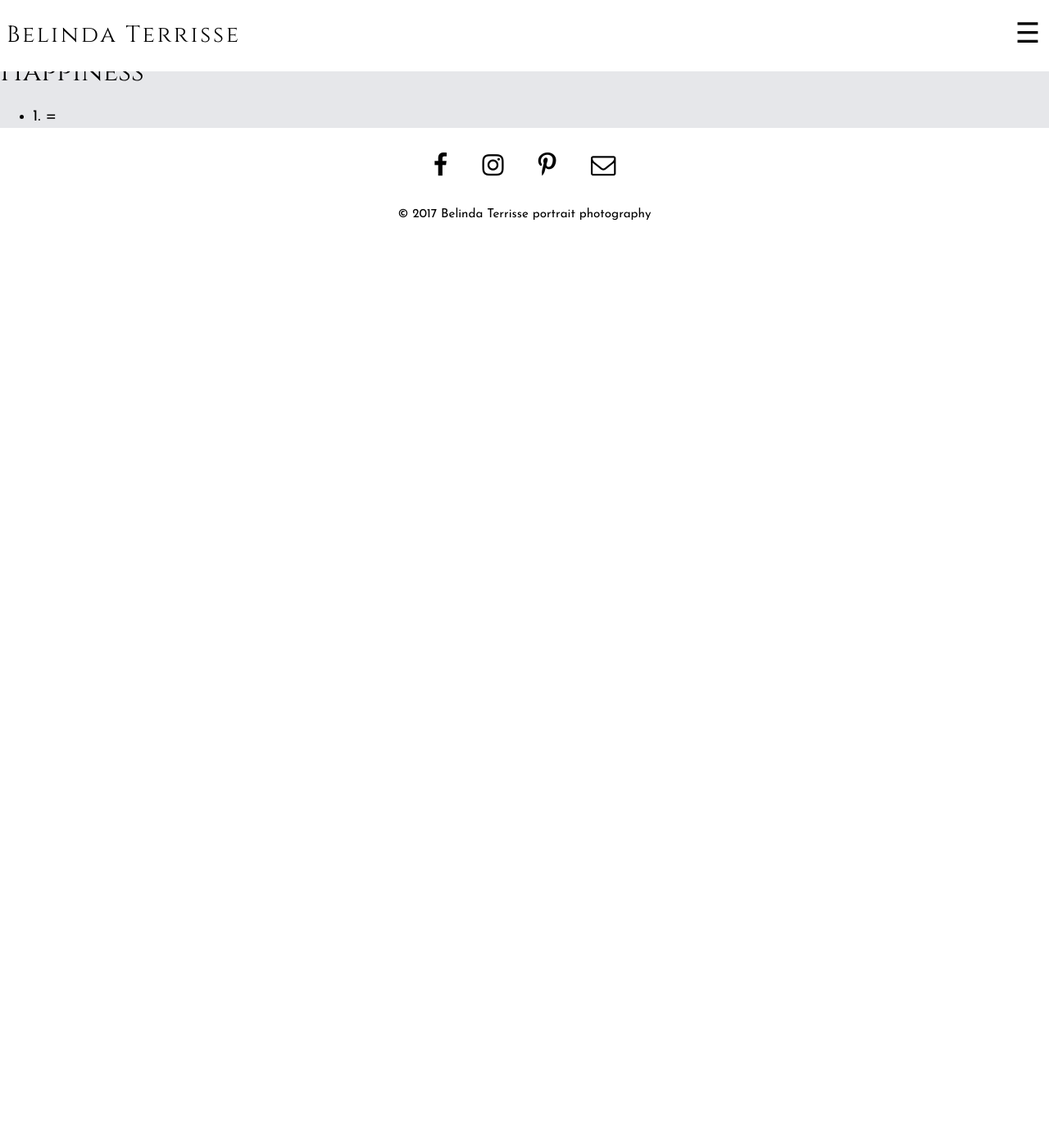
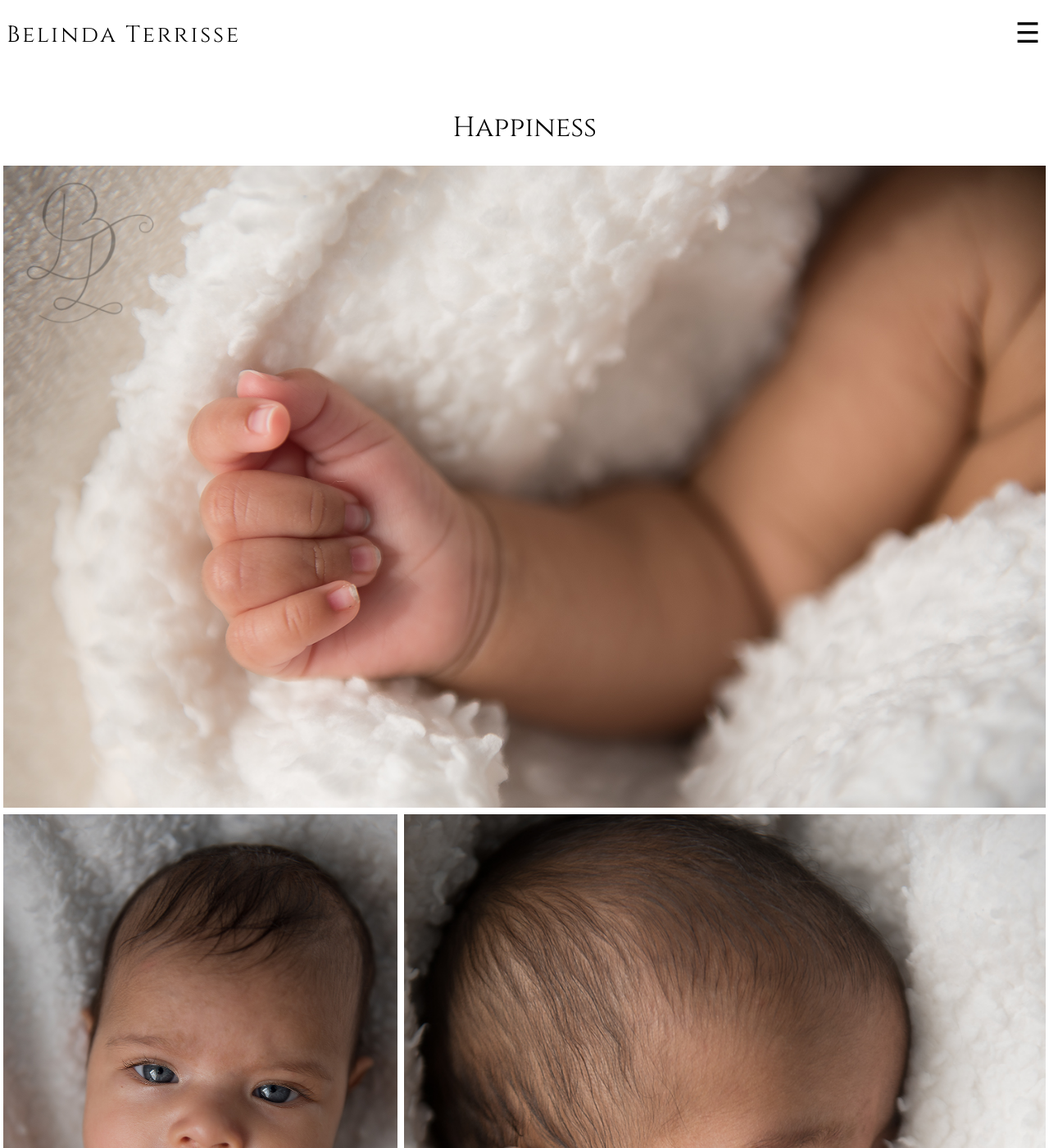
Before and after one commit to cmbybelin/cmbybelin.github.io, a Jekyll site: the page built from _portfolio/happiness.md, in a window 1280 px wide and 1400 px high. Shown: the whole window at 82% size. Built offline with Jekyll 4.4.1, drawn with Linux system fonts in a browser that asks for light colours.

Commit message:
Portfolio index works with happiness section

```diff
--- a/_config.yml
+++ b/_config.yml
@@ -26,6 +26,7 @@ defaults:
        type: "portfolio"
     values:
        layout: "portfolio-index"
+       style: "page-portfolio-index"
 
 collections:
   portfolio:
--- a/_layouts/portfolio-index.html
+++ b/_layouts/portfolio-index.html
@@ -3,6 +3,10 @@ layout: index
 style: page-portfolio-index
 
 rows:
+- items: 1
+  height: 62
+  cols:
+  - width: 100
 - items: 3
   height: 100
   cols:
@@ -18,13 +22,13 @@ rows:
 - items: 2
   height: 62
   cols:
+  - width: 38
   - width: 62
-  - width: 38
 - items: 2
   height: 62
   cols:
+  - width: 62
   - width: 38
-  - width: 62
 - items: 3
   height: 62
   cols:
@@ -51,12 +55,24 @@ rows:
   cols:
   - width: 100
 
+# How does this work:
+# Given a simple portfolio page. It has a property `title` (which is the
+# basename of the portfolio). There is also a folder '/:title/' (all lowercase)
+# where the images reside. We scan all static files for the files that live in
+# '/:title/' and create a list out of that, via a string.
+# Then we iterate the 'rows' variable as defined above and create sections for
+# all the images. If a row requires more items than are left in our portfolio
+# (`left`), we skip to the next entry. Hence the list ends with a layout with 2
+# and 1 item, so everything can be displayed.
+# `current` refers to the current image that has to be displayed.
+# `index_list` contains strings `basename:path`, which has to be split.
+# For a column (`cols`) the height variable will default to 100%.
 ---
 
 <h1>{{ page.title }}</h1>
 
 {% capture index_str %}
-  {% assign path_prefix = "/" | append: page.name | append: "/" %}
+  {% assign path_prefix = "/" | append: page.title | downcase | append: "/" %}
   {% assign first = true %}
   {% for file in site.static_files %}
     {% if file.path contains path_prefix %}
@@ -65,32 +81,29 @@ rows:
   {% endfor %}
 {% endcapture %}
 
-<ul>
 {% assign index_list = index_str | split: ';' %}
 {% assign left = index_list | size %}
-{% for base_path in index_list %}
-  {% assign w = base_path | strip | split: ':' %}
-  <li>{{ left }}. <em>{{ w[0] }}</em> = {{ w[1] }}</li>
-  {% assign left = left | minus: 1 %}
-{% endfor %}
-</ul>
+{% assign current = 0 %}
 
-{% assign index_list = index_str | split: ';' %}
-{% assign left = index_list | size %}
-
-{% for row in page.rows %}
+{% for row in layout.rows %}
+  {% if row.items <= left %}
     <div class="row row-{{ row.height }}"
     {% for col in row.cols %}
       ><div class="col col-{{ col.width }}"
       {% if col.height %}
         {% assign col_height = col.height | split: ',' %}
+      {% else %}
+        {% assign col_height = '100' | split: ',' %}
+      {% endif %}
       {% for height in col_height %}
-  ><div class="cell cell-{{ height | strip }}" style="background-image: url({{ foo }})"></div
+        {% assign base_path = index_list[current] %}
+        {% assign w = base_path | strip | split: ':' %}
+        ><div class="cell cell-{{ height | strip }}" style="background-image: url({{ w[1] }})" data-hash="{{ w[0] }}"></div
+        {% assign left = left | minus: 1 %}
+        {% assign current = current | plus: 1 %}
       {% endfor %}
-          {% else %}
-  ><div class="cell cell-100"></div
-          {% endif %}
       ></div
     {% endfor %}
     ></div>
-{% endfor%}
+  {% endif %}
+{% endfor %}
--- a/_sass/_page.scss
+++ b/_sass/_page.scss
@@ -1,5 +1,4 @@
 article {
-  background-color: $cloud-grey;
   &.page {
     background-repeat: no-repeat;
     background-size: cover;
@@ -34,7 +33,7 @@ article {
   }
 
   &.page-portfolio-overview {
-    color: white;
+    color: $white;
     text-align: center;
     box-sizing: border-box;
     h2 {
@@ -49,17 +48,9 @@ article {
   }
 
   &.page-portfolio-index {
-    color: white;
-    text-align: center;
-    box-sizing: border-box;
-    h2 {
-      margin: 0;
-      padding-top: 4em;
-      margin-bottom: 1em;
-    }
-    a {
-      padding: 16px 32px;
-      color: $white;
+    h1 {
+      text-align: center;
+      padding-top: 2em;
     }
   }
 
--- a/_sass/_portfolio.scss
+++ b/_sass/_portfolio.scss
@@ -33,9 +33,9 @@
 .cell {
   display: block;
   box-sizing: border-box;
-  background-image: url(/happiness/happy-01.jpg);
   background-size: cover;
   background-clip: content-box;
+  background-position-x: 50%;
   padding: 4px;
   width: 100%;
 }
--- a/portfolio_test.html
+++ b/portfolio_test.html
@@ -52,10 +52,10 @@ rows:
     {% if col.height %}
       {% assign col_height = col.height | split: ',' %}
       {% for height in col_height %}
-      ><div class="cell cell-{{ height | strip }}" style="background-image: url({{ foo }})"></div
+      ><div class="cell cell-{{ height | strip }}" style="background-image: url(/happiness/happy-01.jpg)"></div
       {% endfor %}
     {% else %}
-      ><div class="cell cell-100"></div
+      ><div class="cell cell-100" style="background-image: url(/happiness/happy-01.jpg)"></div
     {% endif %}
   ></div
   {% endfor %}
```
Also changed, not shown: _portfolio/happiness.md (+0 -1 lines), happiness/happy-01.jpg (added), happiness/happy-02.jpg (added), happiness/happy-03.jpg (added), happiness/happy-04.jpg (added), happiness/happy-05.jpg (added), happiness/happy-06.jpg (added), happiness/happy-07.jpg (added), happiness/happy-18.jpg (added), happiness/happy-22.jpg (added), happiness/happy-28.jpg (added), 1 other file. Lines whose indentation alone changed are shown as unchanged.
